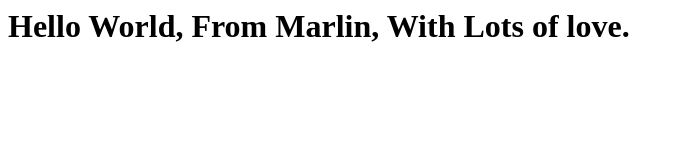
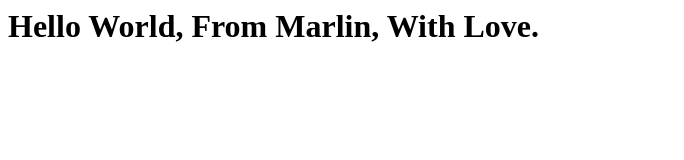
Before and after one commit to Marlin-Code/archetype-react-js, a React app: page / in a window 1280 px wide. Shown: the top 160 px of the page, without its empty margins (0-684 px from the left). Built offline with nearby package versions, Linux system fonts and the light colour scheme.

Commit message:
with love

```diff
--- a/src/App.js
+++ b/src/App.js
@@ -3,7 +3,7 @@ import React from 'react';
 function App() {
   return (
     <div className="App">
-      <h1>Hello World, From Marlin, With Lots of love.</h1>
+      <h1>Hello World, From Marlin, With Love.</h1>
     </div>
   );
 }
```
